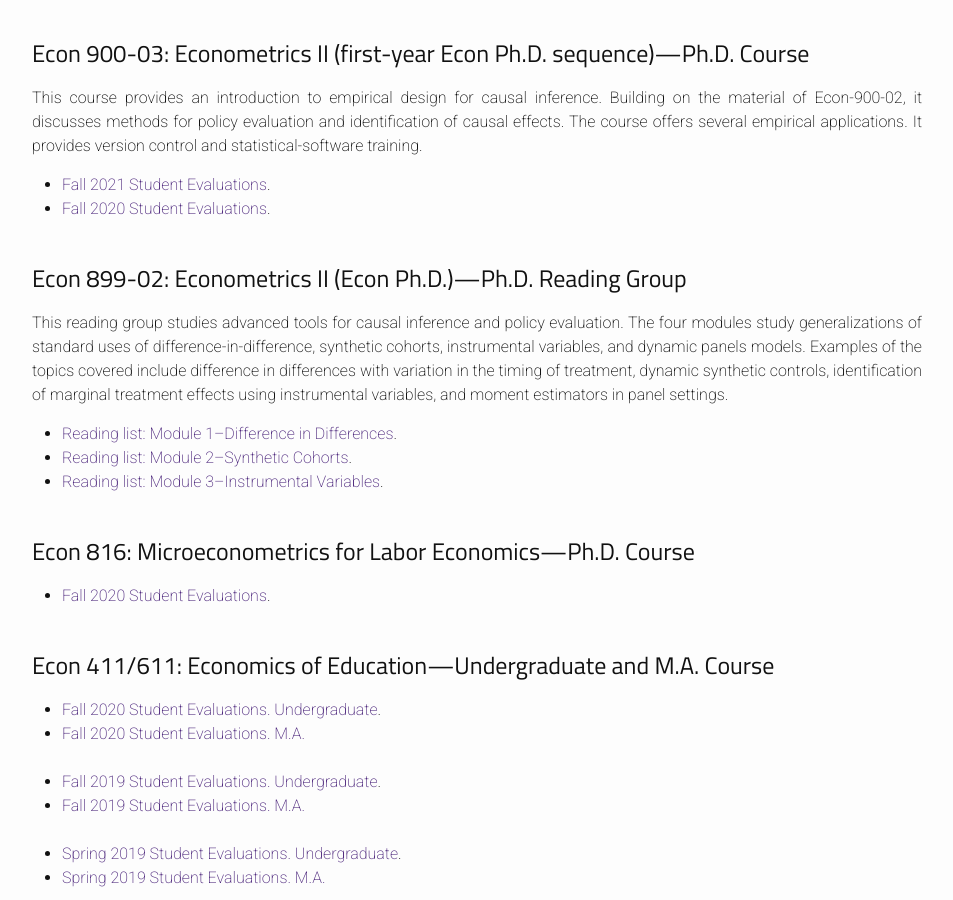
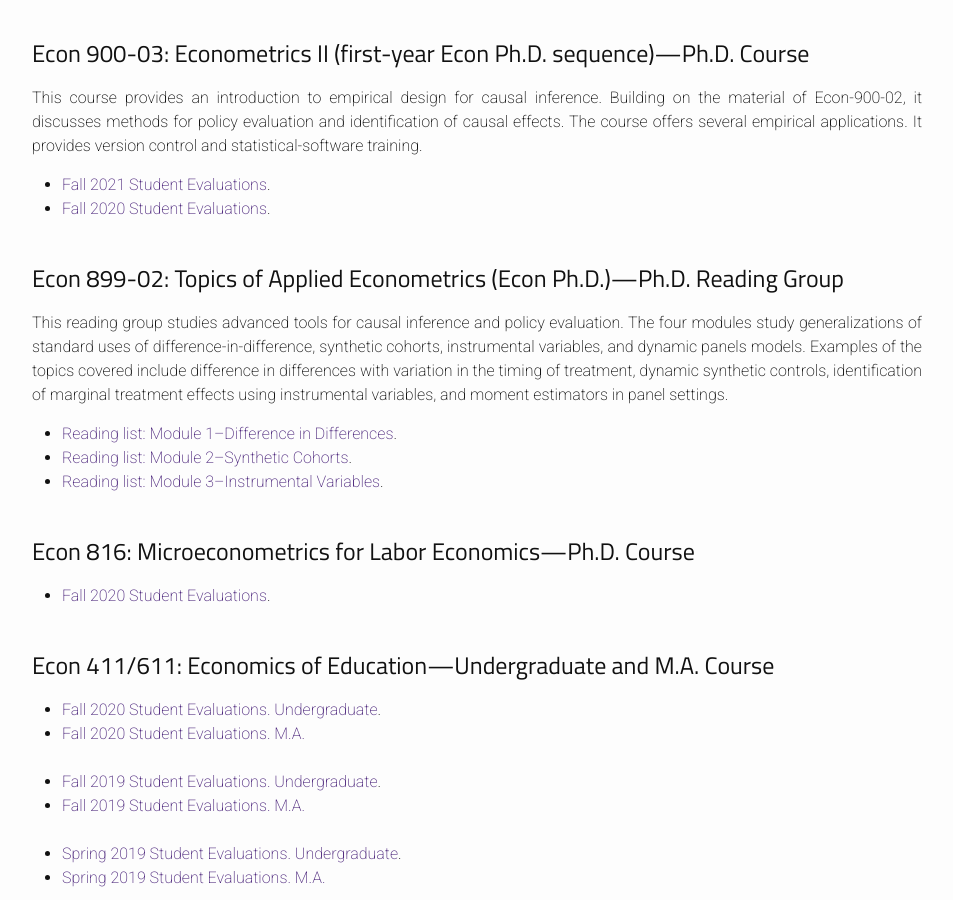
Before and after one commit to jorgelgarcia/jorgelgarcia.github.io, a Jekyll site: the page built from teaching.md, in a window 1280 px wide and 900 px high, scrolled down 607 px. Shown: the whole window, without its empty margins (163-1116 px from the left). Built offline with Jekyll 4.4.1, drawn with Linux system fonts in a browser that asks for light colours; nearby versions of some CDN libraries; some web fonts are replaced.

Commit message:
minor change in teachig

```diff
--- a/teaching.md
+++ b/teaching.md
@@ -25,7 +25,7 @@ This course provides an introduction to empirical design for causal inference. B
 <br />
 <br />
 
-## Econ 899-02: Econometrics II (Econ Ph.D.)---Ph.D. Reading Group
+## Econ 899-02: Topics of Applied Econometrics (Econ Ph.D.)---Ph.D. Reading Group
 This reading group studies advanced tools for causal inference and policy evaluation. The four modules study generalizations of standard uses of difference-in-difference, synthetic cohorts, instrumental variables, and dynamic panels models. Examples of the topics covered include difference in differences with variation in the timing of treatment, dynamic synthetic controls, identification of marginal treatment effects using instrumental variables, and moment estimators in panel settings.
 * [Reading list: Module 1--Difference in Differences](https://www.dropbox.com/s/m9t04564m47p10g/readinglist_m1.pdf?dl=0).
 * [Reading list: Module 2--Synthetic Cohorts](https://www.dropbox.com/s/ieilrj5uegpmeht/readinglist_m2.pdf?dl=0).
```
